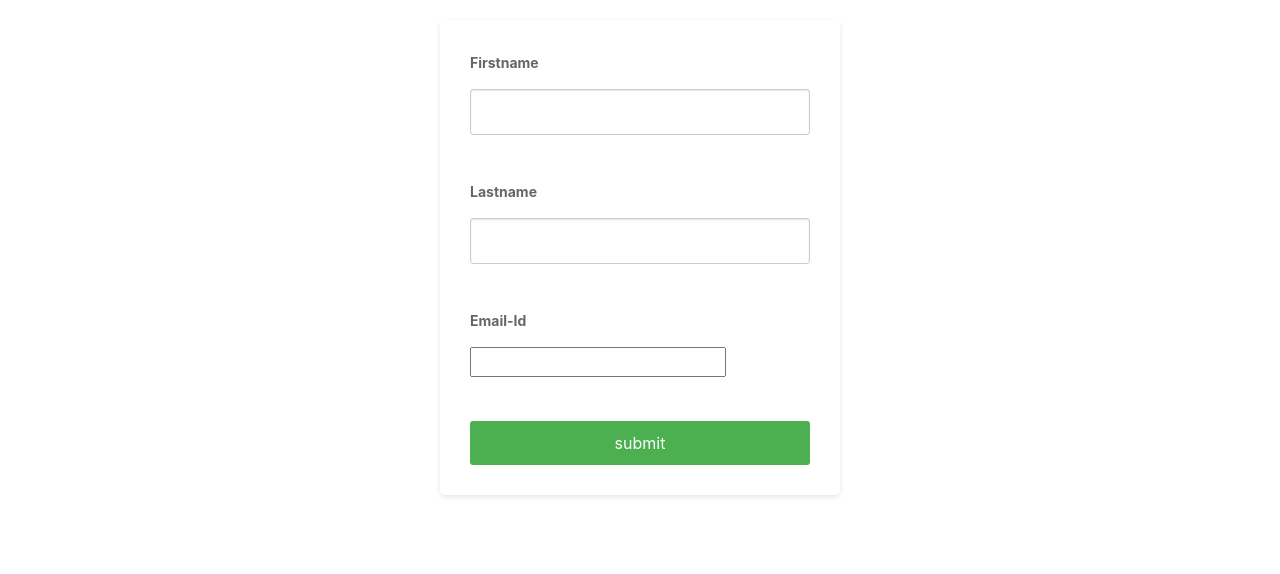
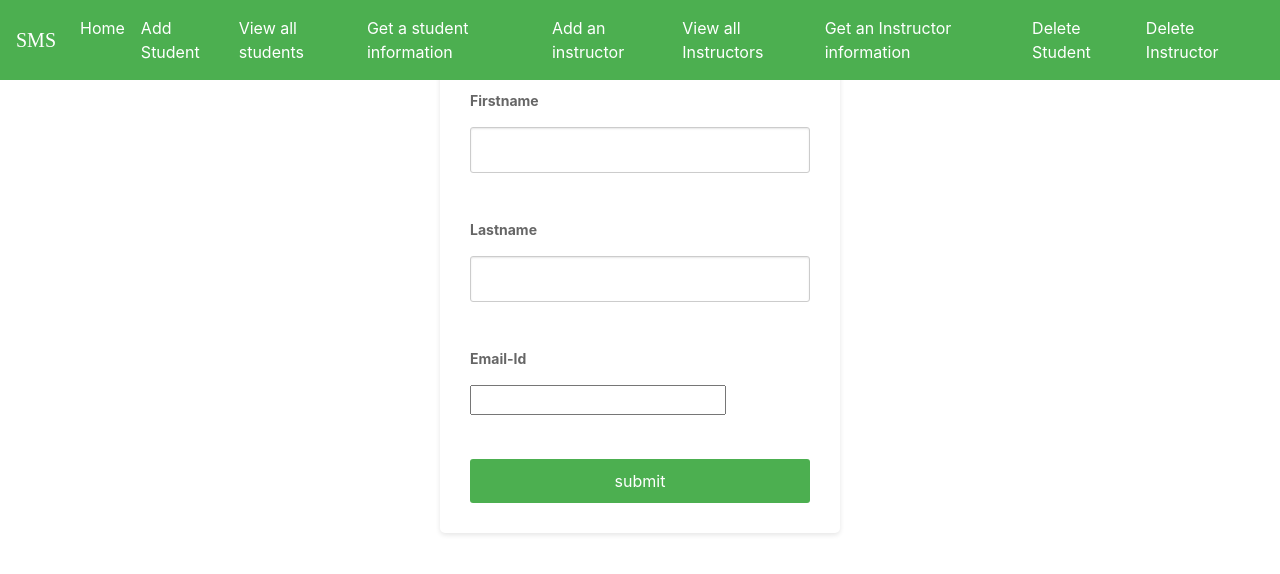
Before and after one commit to kibo-web-app-dev-jan-23/final-project---crud-app-code_genieee, a Flask app: template templates/instructor.html in a window 1280 px wide. Shown: the top 574 px of the page. Run offline with Flask 2, Linux system fonts and the light colour scheme; the template is opened without the code that fills it: values that come from a table or form of the project are taken from there, others are empty; some libraries are stand-ins or nearby versions.

Commit message:
Added some styling

```diff
--- a/app.py
+++ b/app.py
@@ -32,13 +32,14 @@ def student_login():
     if form.validate_on_submit():
         try:
            username, password = get_data_from_login_form(form)
-           user = manager.get_student_info(username)
+           user = manager.get_info(Student, username)
            if user:
                if bcrypt.check_password_hash(user.password, password):
-                #    login_user(user)
-                   return f"Welcome"
+                   login_user(user)
+                   return(f"Welcome {current_user.first_name} {current_user.last_name}")
         except:
-            return "User does not exist"
+            flash("User does not exist", "error")
+            return redirect('/student_login')
     return render_template("login.html", form= form)
 
 
@@ -47,10 +48,10 @@ def instructor_login():
     form = Login()
     if form.validate_on_submit():
         username, password = get_data_from_login_form(form)
-        user = manager.get_instructor_info(username)
+        user = manager.get_info(Instructors, username)
         if user:
             if bcrypt.check_password_hash(user.password, password):
-                # login_user(user)
+                login_user(user)
                 return(f"Welcome {user.first_name} {user.last_name}")
     return render_template("login.html", form= form)
 
--- a/templates/admin.html
+++ b/templates/admin.html
@@ -28,6 +28,8 @@
         {{ render_field(form.password) }}<br>
         <input type="submit" value="login" class=submit>
     </form>
-
+    <script src="https://code.jquery.com/jquery-3.2.1.slim.min.js" integrity="sha384-KJ3o2DKtIkvYIK3UENzmM7KCkRr/rE9/Qpg6aAZGJwFDMVNA/GpGFF93hXpG5KkN" crossorigin="anonymous"></script>
+    <script src="https://cdn.jsdelivr.net/npm/popper.js@1.12.9/dist/umd/popper.min.js" integrity="sha384-ApNbgh9B+Y1QKtv3Rn7W3mgPxhU9K/ScQsAP7hUibX39j7fakFPskvXusvfa0b4Q" crossorigin="anonymous"></script>
+    <script src="https://cdn.jsdelivr.net/npm/bootstrap@4.0.0/dist/js/bootstrap.min.js" integrity="sha384-JZR6Spejh4U02d8jOt6vLEHfe/JQGiRRSQQxSfFWpi1MquVdAyjUar5+76PVCmYl" crossorigin="anonymous"></script>
 </body>
 </html>
--- a/templates/admin_homepage.html
+++ b/templates/admin_homepage.html
@@ -1,21 +1,61 @@
 <!DOCTYPE html>
+
 <html lang="en">
+
 <head>
     <meta charset="UTF-8">
     <meta http-equiv="X-UA-Compatible" content="IE=edge">
     <meta name="viewport" content="width=device-width, initial-scale=1.0">
-    <title>Document</title>
+    <title>{% block title %}{% endblock %}-Admin</title>
+    <link rel="stylesheet" href="./static/table.css">
+    <link rel="stylesheet" href="./static/form.css">
+    <link rel="stylesheet" href="https://cdn.jsdelivr.net/npm/bootstrap@4.0.0/dist/css/bootstrap.min.css" integrity="sha384-Gn5384xqQ1aoWXA+058RXPxPg6fy4IWvTNh0E263XmFcJlSAwiGgFAW/dAiS6JXm" crossorigin="anonymous">
 </head>
 <body>
     <h2>Welcome Back</h2>
-    <div><a href="/add_student">Add Student</a></div>
-    <div><a href="/view_class">View all students</a></div>
-    <div><a href="/search_student">Get a student information</a></div>
-    <div><a href="/delete_student">Delete student</a></div>
-    <div><a>Update student information</a></div>
-    <div><a href="/add_instructor">Add an instructor</a></div>
-    <div><a href="/view_instructors">View all Instructors</a></div>
-    <div><a href="/search_instructor">Get an Instructor information</a></div>
-    <div><a href="/delete_instructor">Delete Instructor</a></div>
+    <div class="container-fluid">
+        <nav class="navbar fixed-top navbar-expand-lg navbar-dark", style="background-color:  #4CAF50; color: white">
+            <button class="navbar-toggler" type="button" data-toggle="collapse" data-target="#navbarTogglerDemo03" aria-controls="navbarTogglerDemo03" aria-expanded="false" aria-label="Toggle navigation">
+              <span class="navbar-toggler-icon"></span>
+            </button>
+            <a class="navbar-brand" href="/admin_homepage" style="font-family: Sofia;">SMS</a>
+
+            <div class="collapse navbar-collapse" id="navbarTogglerDemo03">
+              <ul class="navbar-nav mr-auto mt-2 mt-lg-0">
+                <li class="nav-item active">
+                  <a class="nav-link" href="/admin_homepage">Home <span class="sr-only">(current)</span></a>
+                </li>
+                <li class="nav-item active">
+                  <a class="nav-link" href="/add_student">Add Student</a>
+                </li>
+                <li class="nav-item active">
+                  <a class="nav-link disabled" href="/view_class">View all students</a>
+                </li>
+                <li class="nav-item active">
+                    <a class="nav-link disabled" href="/search_student">Get a student information</a>
+                </li>
+                <li class="nav-item active">
+                    <a class="nav-link disabled" href="/add_instructor">Add an instructor</a>
+                </li>
+                <li class="nav-item active">
+                    <a class="nav-link disabled" href="/view_instructors">View all Instructors</a>
+                </li>
+                <li class="nav-item active">
+                    <a class="nav-link disabled" href="/search_instructor">Get an Instructor information</a>
+                </li>
+                <li class="nav-item active">
+                    <a class="nav-link disabled" href="/delete_student">Delete Student</a>
+                </li>
+                <li class="nav-item active">
+                    <a class="nav-link disabled" href="/delete_instructor">Delete Instructor</a>
+                </li>
+              </ul>
+            </div>
+          </nav>
+          {% block content %}{% endblock %}
+    </div>
+    <script src="https://code.jquery.com/jquery-3.2.1.slim.min.js" integrity="sha384-KJ3o2DKtIkvYIK3UENzmM7KCkRr/rE9/Qpg6aAZGJwFDMVNA/GpGFF93hXpG5KkN" crossorigin="anonymous"></script>
+    <script src="https://cdn.jsdelivr.net/npm/popper.js@1.12.9/dist/umd/popper.min.js" integrity="sha384-ApNbgh9B+Y1QKtv3Rn7W3mgPxhU9K/ScQsAP7hUibX39j7fakFPskvXusvfa0b4Q" crossorigin="anonymous"></script>
+    <script src="https://cdn.jsdelivr.net/npm/bootstrap@4.0.0/dist/js/bootstrap.min.js" integrity="sha384-JZR6Spejh4U02d8jOt6vLEHfe/JQGiRRSQQxSfFWpi1MquVdAyjUar5+76PVCmYl" crossorigin="anonymous"></script>
 </body>
 </html>
--- a/templates/instructor.html
+++ b/templates/instructor.html
@@ -1,15 +1,9 @@
 {% from "_formhelpers.html" import render_field %}
+{% extends "admin_homepage.html" %}
 <!DOCTYPE html>
-<html lang="en">
-<head>
-    <meta charset="UTF-8">
-    <meta http-equiv="X-UA-Compatible" content="IE=edge">
-    <meta name="viewport" content="width=device-width, initial-scale=1.0">
-    <title>Add Instructor</title>
-    <link rel="stylesheet" href="./static/form.css">
-    <link rel="stylesheet" href="https://cdn.jsdelivr.net/npm/bootstrap@4.0.0/dist/css/bootstrap.min.css" integrity="sha384-Gn5384xqQ1aoWXA+058RXPxPg6fy4IWvTNh0E263XmFcJlSAwiGgFAW/dAiS6JXm" crossorigin="anonymous">
-</head>
+{% block title %}Instructors Login{% endblock title %}
 <body>
+    {% block content %}
     {% with messages = get_flashed_messages(with_categories=true) %}
     {% if messages %}
         {% for category,message in messages %}
@@ -38,6 +32,9 @@
         {{ render_field(form.email) }}<br>
         <input type="submit" value="submit" class=submit>
     </form>
-
+    {% endblock content %}
+    <script src="https://code.jquery.com/jquery-3.2.1.slim.min.js" integrity="sha384-KJ3o2DKtIkvYIK3UENzmM7KCkRr/rE9/Qpg6aAZGJwFDMVNA/GpGFF93hXpG5KkN" crossorigin="anonymous"></script>
+    <script src="https://cdn.jsdelivr.net/npm/popper.js@1.12.9/dist/umd/popper.min.js" integrity="sha384-ApNbgh9B+Y1QKtv3Rn7W3mgPxhU9K/ScQsAP7hUibX39j7fakFPskvXusvfa0b4Q" crossorigin="anonymous"></script>
+    <script src="https://cdn.jsdelivr.net/npm/bootstrap@4.0.0/dist/js/bootstrap.min.js" integrity="sha384-JZR6Spejh4U02d8jOt6vLEHfe/JQGiRRSQQxSfFWpi1MquVdAyjUar5+76PVCmYl" crossorigin="anonymous"></script>
 </body>
 </html>
--- a/templates/login.html
+++ b/templates/login.html
@@ -5,9 +5,8 @@
     <meta charset="UTF-8">
     <meta http-equiv="X-UA-Compatible" content="IE=edge">
     <meta name="viewport" content="width=device-width, initial-scale=1.0">
-    <title> Student Login Page</title>
+    <title> Login Page</title>
     <link rel="stylesheet" href="./static/form.css">
-    st
 </head>
 <body>
         <form method="POST">
--- a/templates/view_class.html
+++ b/templates/view_class.html
@@ -1,4 +1,5 @@
 {% from "_formhelpers.html" import render_field %}
+{% extends "admin_homepage.html" %}
 <!DOCTYPE html>
 <html lang="en">
 <head>
@@ -14,11 +15,13 @@
     </style>
 </head>
 <body>
+    {% block content %}
     <h1>Select student year to view</h1>
     <form action="/view_class" method="POST">
         {{ form.csrf_token }}
         {{ render_field(form.select_year)}}<br>
         <input type="submit" value="Submit" class=submit>
     </form>
+    {% endblock content %}
 </body>
 </html>
```
Also changed, not shown: templates/add_student.html (+8 -11 lines), templates/available_instructors.html (+8 -10 lines), templates/delete.html (+7 -11 lines), templates/search.html (+7 -11 lines), templates/student.html (+11 -10 lines).
